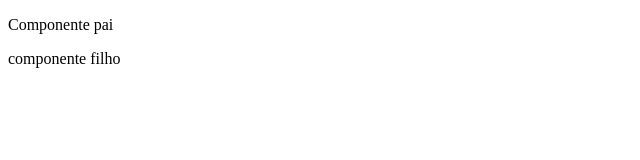
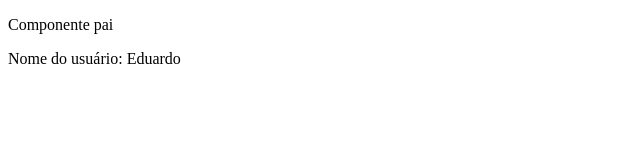
Before and after one commit to Jheimis/Interacao-entre-componentes-Angular, an Angular app: page / in a window 1280 px wide. Shown: the top 160 px of the page, without its empty margins (0-640 px from the left). Built offline with nearby package versions, Linux system fonts and the light colour scheme.

Commit message:
Interceptando e mudando propriedades input usando um setter

```diff
--- a/src/app/filho/filho.component.html
+++ b/src/app/filho/filho.component.html
@@ -1 +1 @@
-<p>componente filho</p>
+<p>Nome do usuário: {{ nomeFilho }}</p>
--- a/src/app/filho/filho.component.ts
+++ b/src/app/filho/filho.component.ts
@@ -1,4 +1,4 @@
-import { Component, OnInit } from '@angular/core';
+import { Component, Input, OnInit } from '@angular/core';
 
 @Component({
   selector: 'app-filho',
@@ -7,6 +7,8 @@ import { Component, OnInit } from '@angular/core';
 })
 export class FilhoComponent implements OnInit {
 
+  @Input() nomeFilho:string;
+
   constructor() { }
 
   ngOnInit(): void {
--- a/src/app/pai/pai.component.html
+++ b/src/app/pai/pai.component.html
@@ -1,2 +1,2 @@
 <p>Componente pai</p>
-<app-filho></app-filho>
+<app-filho [nomeFilho]="nomePai"></app-filho>
--- a/src/app/pai/pai.component.ts
+++ b/src/app/pai/pai.component.ts
@@ -7,6 +7,8 @@ import { Component, OnInit } from '@angular/core';
 })
 export class PaiComponent implements OnInit {
 
+  nomePai = 'Eduardo';
+
   constructor() { }
 
   ngOnInit(): void {
```
